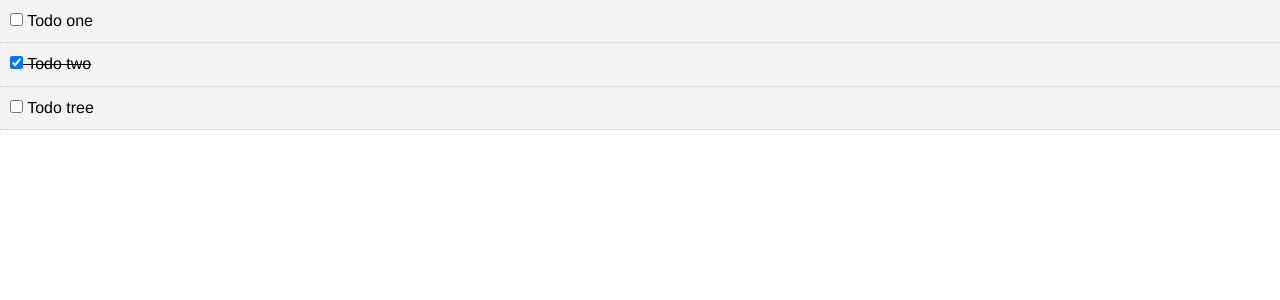
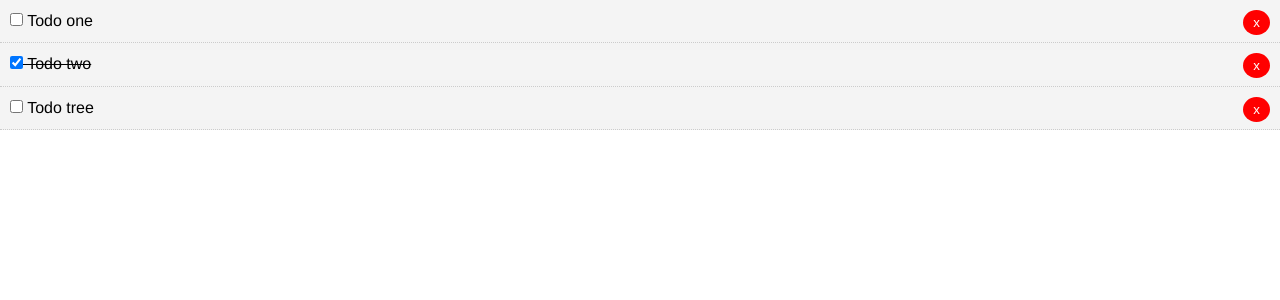
Before and after one commit to Galish/vue-todo-list, a Vue app: page / in a window 1280 px wide. Shown: the top 300 px of the page. Built offline with nearby package versions, Linux system fonts and the light colour scheme.

Commit message:
Delete todo

```diff
--- a/src/App.vue
+++ b/src/App.vue
@@ -1,6 +1,9 @@
 <template>
 	<div id="app">
-		<Todos v-bind:todos="todos" />
+		<Todos
+			v-bind:todos="todos"
+			@deleteTodo="deleteTodo"
+		/>
 	</div>
 </template>
 
@@ -32,6 +35,11 @@ export default {
 				}
 			]
 		}
+	},
+	methods: {
+		deleteTodo(id) {
+			this.todos = this.todos.filter(todo => todo.id !== id)
+		}
 	}
 }
 </script>
--- a/src/components/TodoItem.vue
+++ b/src/components/TodoItem.vue
@@ -8,6 +8,13 @@
 				type="checkbox"
 				v-model="todo.completed"
 			/>
+
+			<button
+				class="deleteButton"
+				@click="$emit('deleteTodo')"
+			>
+				x
+			</button>
 
 			{{todo.title}}
 		</p>
@@ -30,7 +37,7 @@ export default {
 	.is-complete {
 		text-decoration: line-through;
 	}
-	.del {
+	.deleteButton {
 		background: #ff0000;
 		color: #fff;
 		border: none;
--- a/src/components/Todos.vue
+++ b/src/components/Todos.vue
@@ -4,7 +4,10 @@
 			v-bind:key="todo.id"
 			v-for="todo in todos"
 		>
-			<TodoItem v-bind:todo="todo" />
+			<TodoItem
+				v-bind:todo="todo"
+				@deleteTodo="$emit('deleteTodo', todo.id)"
+			/>
 		</div>
 	</div>
 </template>
```
